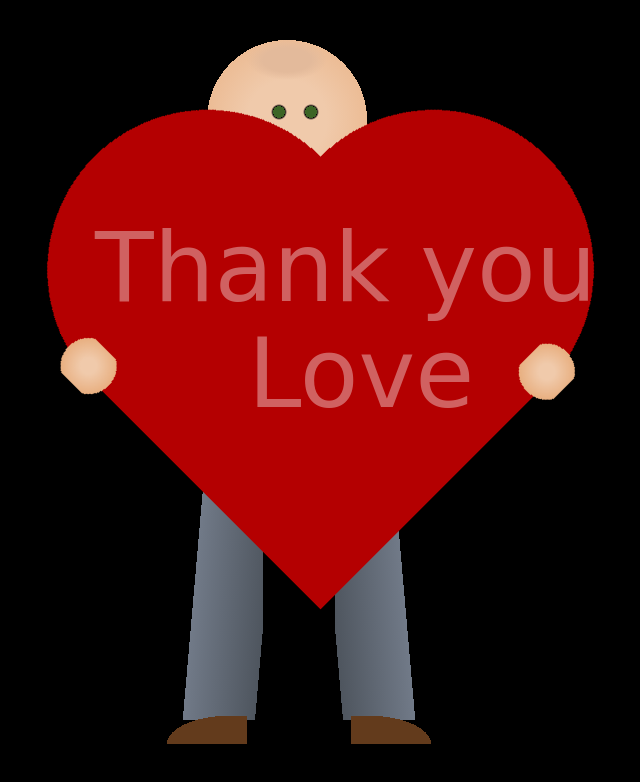
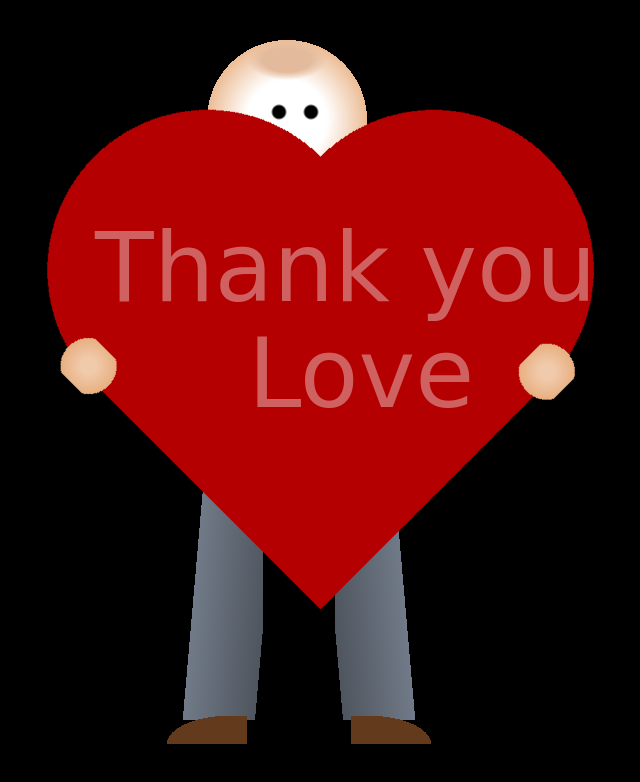
Before and after one commit to jaykumar1311/kidda, a plain HTML site: page new.html in a window 1280 px wide. Shown: the whole page, without its empty margins (353-993 px from the left). Drawn offline with Linux system fonts and the light colour scheme.

Commit message:
Update style.css
jj

```diff
--- a/style.css
+++ b/style.css
@@ -33,11 +33,11 @@ div.beloved {
   position: relative;
   background: radial-gradient(ellipse, #e3ba9b 3vmin, transparent 5vmin) 50vmin
       5vmin/10vmin 5vmin no-repeat,
-    radial-gradient(circle, #3c6526 0.75vmin, black 0.75vmin, transparent 1vmin)
+    radial-gradient(circle, black 0.75vmin, black 0.75vmin, transparent 1vmin)
       52vmin 12vmin/4vmin 4vmin no-repeat,
-    radial-gradient(circle, #3c6526 0.75vmin, black 0.75vmin, transparent 1vmin)
+    radial-gradient(circle, black 0.75vmin, black 0.75vmin, transparent 1vmin)
       56vmin 12vmin/4vmin 4vmin no-repeat,
-    radial-gradient(circle, #f0caab 5vmin, #ecbc95 10vmin, transparent 10vmin)
+    radial-gradient(circle, white 5vmin, #ecbc95 10vmin, transparent 10vmin)
       45vmin 5vmin/20vmin 20vmin no-repeat,
     radial-gradient(ellipse at 90% 100%, #633b1c 8vmin, transparent 8vmin)
       30vmin 85vmin/20vmin 8vmin no-repeat,
```
